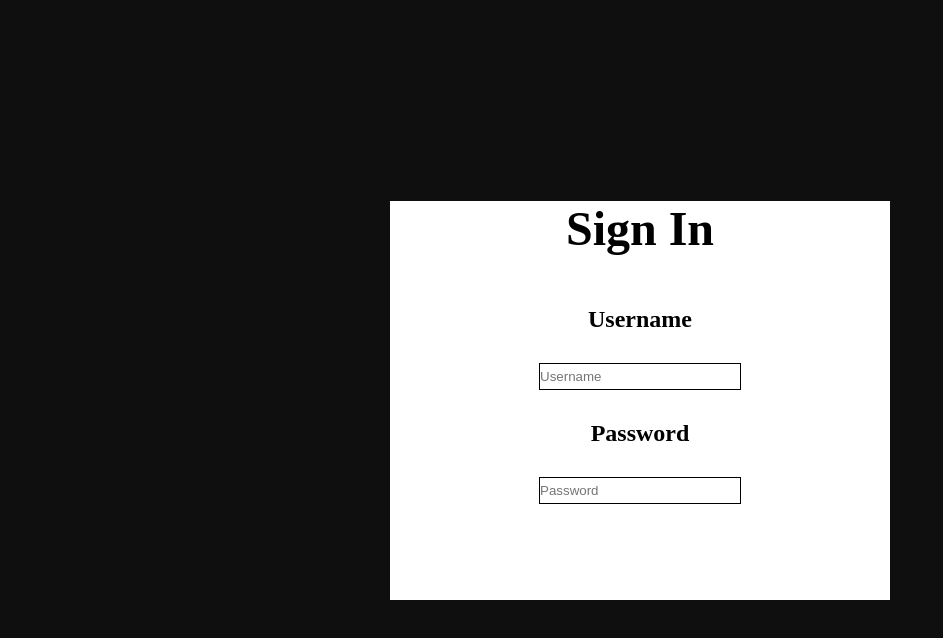
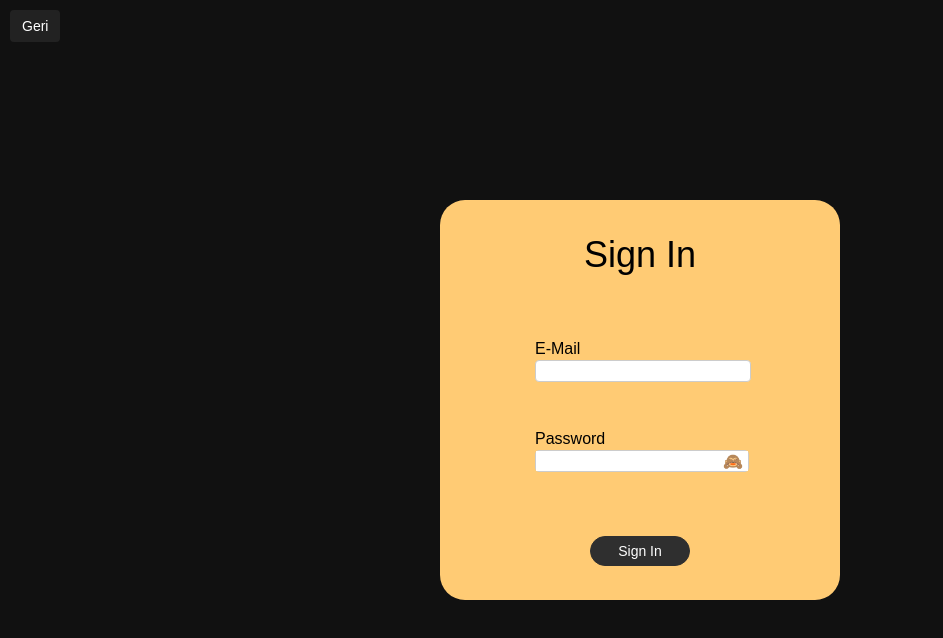
Before and after one commit to b-arslan/InvestmentTracker, a Next.js app: page /signin in a window 1280 px wide. Shown: the top 638 px of the page, without its empty margins (0-943 px from the left). Built offline with nearby package versions, Linux system fonts and the light colour scheme.

Commit message:
home, signup signin pages edited

```diff
--- /dev/null
+++ b/src/app/components/AuthForm.js
@@ -0,0 +1,71 @@
+'use client'
+import { useState } from 'react';
+import styles from '../styles/authform.module.css'
+import { useRouter } from 'next/navigation'
+
+function AuthForm({ title, btnLabel }) {
+
+    const [isPasswordVisible, setIsPasswordVisible] = useState(false);
+    const [password, setPassword] = useState('');
+    const [isValidPasswordLength, setIsValidPasswordLength] = useState(true);
+    const router = useRouter();
+
+    const togglePasswordVisibility = () => {
+        setIsPasswordVisible(prevState => !prevState);
+    }
+
+    const handlePasswordChange = (e) => {
+        const value = e.target.value;
+        setPassword(value);
+        if (value) {
+            setIsValidPasswordLength(value.length >= 8 && value.length <= 16);
+        } else {
+            setIsValidPasswordLength(true);
+        }
+    }
+
+    const goBack = () => {
+        router.push('/'); // Kullanıcıyı bir önceki sayfaya yönlendirir
+    }
+
+    return (
+        <section className={styles.main2}>
+            <div>
+                <button onClick={goBack} className={styles.goBackButton}>Geri</button> {/* Geri butonu */}
+                <h1 className={styles.title}>{title}</h1>
+            </div>
+
+            <div className={styles.container}>
+                <div className={styles.formContainer}>
+                    <label className={styles.text}>E-Mail</label>
+                    <input className={styles.formInputMail} type='email' />
+                </div>
+
+                <div className={styles.formContainer}>
+                    <label className={styles.text}>Password</label>
+                    <div className={styles.inputWithIcon}>
+                        <input
+                            className={`${styles.formInput} ${styles.inputPassword} ${!isValidPasswordLength ? styles.invalidInput : ''}`}
+                            type={isPasswordVisible ? 'text' : 'password'}
+                            maxLength={16}
+                            minLength={8}
+                            value={password}
+                            onChange={handlePasswordChange}
+                            required
+                        />
+                        <span onClick={togglePasswordVisibility}>
+                            {isPasswordVisible ? '👁️' : '🙈'}
+                        </span>
+                    </div>
+                    {!isValidPasswordLength && <p className={styles.errorText}>Password must be 8-16 characters</p>}
+                </div>
+            </div>
+
+            <div>
+                <button className={styles.btn}>{btnLabel}</button>
+            </div>
+        </section>
+    );
+}
+
+export default AuthForm;
--- a/src/app/page.js
+++ b/src/app/page.js
@@ -27,8 +27,8 @@ function Home() {
                 </div>
 
                 <div className={styles.btnContainer}>
-                    <button className={styles.btnTransparent} onClick={routeSignin}>Sign Up</button>
-                    <button className={styles.btn} onClick={routeSignup}>Sign In</button>
+                    <button className={styles.btnTransparent} onClick={routeSignup}>Sign Up</button>
+                    <button className={styles.btn} onClick={routeSignin}>Sign In</button>
                 </div>
 
             </header>
--- a/src/app/signin/page.js
+++ b/src/app/signin/page.js
@@ -1,40 +1,12 @@
-import React from "react";
-import styles from "../styles/signin.module.css"
+import AuthForm from "../components/AuthForm"
+import styles from '../styles/authform.module.css'
 
 
 function SignIn() {
     return (
-        <div className={styles.main}>
-
-            <div className={styles.container}>
-
-                <div className={styles.title}>
-                    <h1>Sign In</h1>
-                </div>
-
-                <div className={styles.formContainer}>
-
-                    <form className={styles.form}>
-                        <React.Fragment>
-
-                            <label className={styles.text}>Username</label>
-                            <input className={styles.data} type="text" name="username" placeholder="Username" />
-
-                        </React.Fragment>
-                        <React.Fragment>
-
-                            <label className={styles.text}>Password</label>
-                            <input className={styles.data} type="password" name="password" placeholder="Password" />
-
-                        </React.Fragment>
-                        <button className={styles.btn}>Sign In</button>
-                    </form>
-
-                </div>
-
-            </div>
-
-        </div>
+        <section className={styles.main}>
+            <AuthForm title={'Sign In'} btnLabel={'Sign In'}/>
+        </section>
     );
 }
 
--- a/src/app/signup/page.js
+++ b/src/app/signup/page.js
@@ -1,8 +1,12 @@
+import AuthForm from "../components/AuthForm"
+import styles from '../styles/authform.module.css'
 
 
 function SignUp() {
     return (
-        <div>signup</div>
+        <section className={styles.main}>
+            <AuthForm title={'Sign Up'} btnLabel={'Sign Up'}/>
+        </section>
     );
 }
 
--- /dev/null
+++ b/src/app/styles/authform.module.css
@@ -0,0 +1,123 @@
+.main {
+    background: #111111;
+    height: 100vh;
+    display: flex;
+    justify-content: center;
+    align-items: center;
+}
+
+.main2 {
+    display: flex;
+    flex-direction: column;
+    align-items: center;
+    justify-content: center;
+    gap: 4rem;
+    background: #FFCB74;
+    width: 400px;
+    height: 400px;
+    border-radius: 25px;
+}
+
+.container {
+    display: flex;
+    flex-direction: column;
+    justify-content: center;
+    align-items: center;
+    gap: 3rem;
+}
+
+.formContainer {
+    display: flex;
+    flex-direction: column;
+    justify-content: center;
+    align-items: start;
+    gap: 2px;
+    position: relative; /* Hata mesajını formContainer div'inin altına yerleştirmek için */
+    width: 210px; /* Genişliği input genişliğiyle aynı yapmak için */
+}
+
+.formInput {
+    width: 180px;
+    height: 20px;
+    padding: 0px 2px;
+    border: none;
+    outline: none;
+    flex-grow: 1; /* input'un genişlemesini sağlar */
+}
+
+.formInputMail {
+    width: 210px;
+    height: 20px;
+    padding: 0px 2px;
+    border: 1px solid #ccc;
+    border-radius: 4px;
+}
+
+.title {
+    color: #000;
+    font-size: 36px;
+    font-weight: 500;
+    font-family: Arial, Helvetica, sans-serif;
+}
+
+.text {
+    color: #000;
+    font-size: 16px;
+    font-weight: 500;
+    font-family: Arial, Helvetica, sans-serif;
+}
+
+.btn {
+    background: #2F2F2F;
+    border-radius: 25px;
+    border: 1px solid #2F2F2F;
+    height: 30px;
+    width: 100px;
+}
+
+.inputWithIcon {
+    display: flex;
+    align-items: center;
+    position: relative;
+    border: 1px solid #ccc;
+    border-radius: 4px;
+}
+
+.inputPassword {
+    padding-right: 30px; /* ikon için bir yer bırakır */
+}
+
+.inputWithIcon span {
+    position: absolute;
+    right: 5px;
+    cursor: pointer;
+}
+
+.errorText {
+    color: red;
+    height: 20px;
+    display: block;
+    position: absolute;
+    bottom: -20px;
+    left: 0;
+    width: 100%; /* Genişliği formContainer'ın genişliğine göre %100 yaparak genişletiyoruz */
+    font-size: 12px; /* Font büyüklüğünü azaltıyoruz */
+    white-space: nowrap;
+    text-overflow: ellipsis;
+}
+
+.invalidInput {
+    border: 1px solid red;
+}
+
+.goBackButton {
+    position: absolute;
+    top: 10px;
+    left: 10px;
+    background-color: #222;
+    color: white;
+    border: none;
+    padding: 8px 12px;
+    border-radius: 4px;
+    cursor: pointer;
+}
--- a/src/app/styles/signin.module.css
+++ /dev/null
@@ -1,54 +0,0 @@
-
-.main {
-    background: #0f0f0f;
-    height: 100vh;
-    display: flex;
-    justify-content: center;
-    align-items: center;
-    width: 100vw;
-}
-
-.container {
-    display: flex;
-    justify-content: center;
-    align-items: center;
-    flex-direction: column;
-    background: #fff;
-    width: 500px;
-}
-
-.formContainer {
-    display: flex;
-    padding: 50px;
-}
-
-.form {
-    display: flex;
-    justify-content: center;
-    align-items: center;
-    flex-direction: column;
-    gap: 30px;
-}
-
-.title {
-    font-size: 24px;
-    font-weight: 800;
-    font-family: 'Times New Roman', Times, serif;
-}
-
-.text {
-    font-size: 24px;
-    font-weight: 700;
-    font-family: 'Times New Roman', Times, serif;
-}
-
-.data {
-    width: 200px;
-    height: 25px;
-    border: 1px solid #000;
-}
-
-.data:focus {
-    outline: none;
-    border: 1px solid #000;
-}
```
Also changed, not shown: src/app/components/Header.js (deleted, +0 -19 lines).
